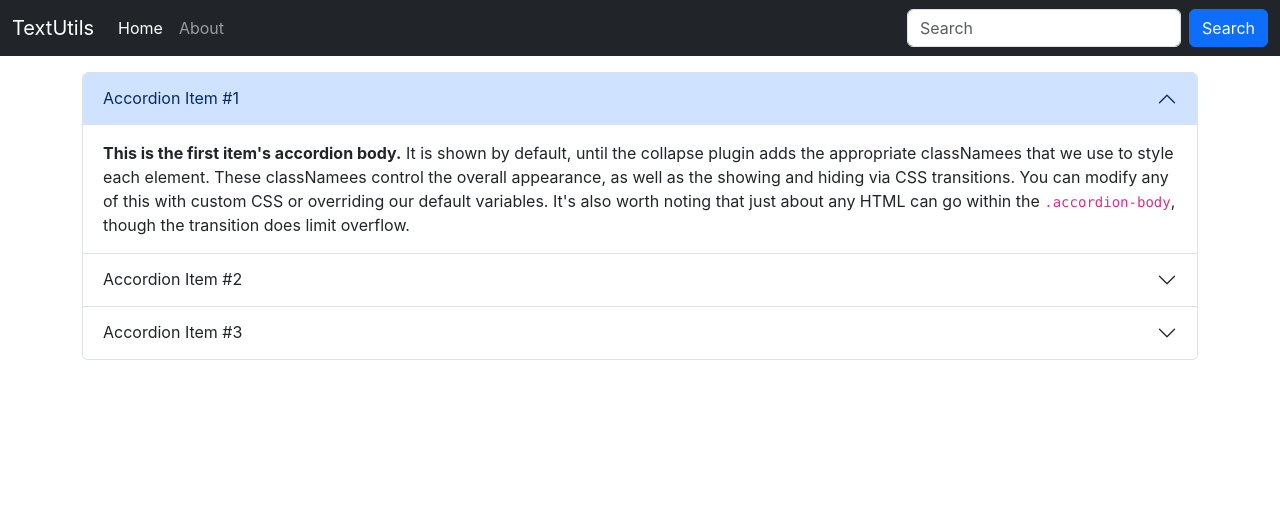
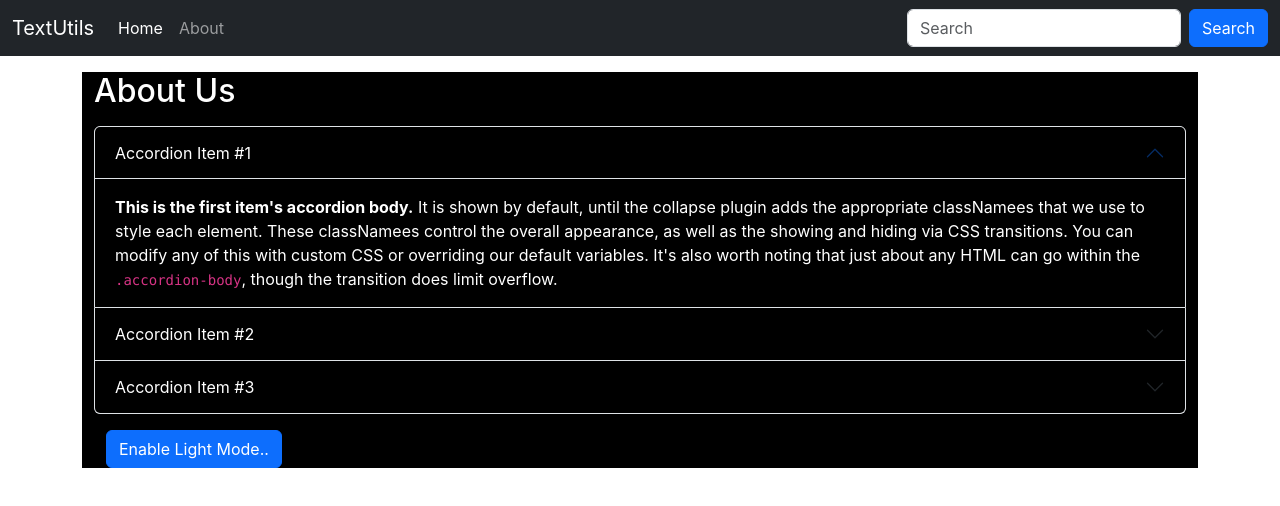
Before and after one commit to praveen199/React-Js, a React (Create React App) app in the folder my-first-app/: page / in a window 1280 px wide. Shown: the top 506 px of the page. Built offline with nearby package versions, Linux system fonts and the light colour scheme.

Commit message:
10.2 : added style in About.js

```diff
--- a/my-first-app/src/components/About.js
+++ b/my-first-app/src/components/About.js
@@ -1,46 +1,81 @@
-import React from 'react'
+import React, { useState } from 'react'
 
 export default function About() {
+
+    const[myStyle,setMyStyle] = useState({
+        color: 'white',
+        backgroundColor: 'black'
+    })
+
+    const[btnText,setBtnText] = useState("Enable Light Mode..")
+
+    const toggleStyle = () => {
+        if (myStyle.color === 'white') {
+            setMyStyle({
+                color: 'black',
+                backgroundColor: 'white',
+                border: '1px solid white'
+            })
+            setBtnText("Enable Dark Mode")
+        } else {
+            setMyStyle({
+                color: 'white',
+                backgroundColor: 'black',
+                border: '1px solid white'
+            })
+            setBtnText("Enable Light Mode")
+        }
+    }
+
+    /* let myStyle = {
+        color: 'white',
+        backgroundColor: 'black'
+    } */
+
     return (
-        <div>
+        <div className="container" style={myStyle}>
+            <h2 className="my-3">About Us</h2>
             <div className="accordion" id="accordionExample">
                 <div className="accordion-item">
                     <h2 className="accordion-header">
-                        <button className="accordion-button" type="button" data-bs-toggle="collapse" data-bs-target="#collapseOne" aria-expanded="true" aria-controls="collapseOne">
+                        <button className="accordion-button" type="button" data-bs-toggle="collapse" data-bs-target="#collapseOne" aria-expanded="true" aria-controls="collapseOne" style={myStyle}>
                             Accordion Item #1
                         </button>
                     </h2>
                     <div id="collapseOne" className="accordion-collapse collapse show" data-bs-parent="#accordionExample">
-                        <div className="accordion-body">
+                        <div className="accordion-body" style={myStyle}>
                             <strong>This is the first item's accordion body.</strong> It is shown by default, until the collapse plugin adds the appropriate classNamees that we use to style each element. These classNamees control the overall appearance, as well as the showing and hiding via CSS transitions. You can modify any of this with custom CSS or overriding our default variables. It's also worth noting that just about any HTML can go within the <code>.accordion-body</code>, though the transition does limit overflow.
                         </div>
                     </div>
                 </div>
                 <div className="accordion-item">
                     <h2 className="accordion-header">
-                        <button className="accordion-button collapsed" type="button" data-bs-toggle="collapse" data-bs-target="#collapseTwo" aria-expanded="false" aria-controls="collapseTwo">
+                        <button className="accordion-button collapsed" type="button" data-bs-toggle="collapse" data-bs-target="#collapseTwo" aria-expanded="false" aria-controls="collapseTwo" style={myStyle}>
                             Accordion Item #2
                         </button>
                     </h2>
                     <div id="collapseTwo" className="accordion-collapse collapse" data-bs-parent="#accordionExample">
-                        <div className="accordion-body">
+                        <div className="accordion-body" style={myStyle}>
                             <strong>This is the second item's accordion body.</strong> It is hidden by default, until the collapse plugin adds the appropriate classNamees that we use to style each element. These classNamees control the overall appearance, as well as the showing and hiding via CSS transitions. You can modify any of this with custom CSS or overriding our default variables. It's also worth noting that just about any HTML can go within the <code>.accordion-body</code>, though the transition does limit overflow.
                         </div>
                     </div>
                 </div>
                 <div className="accordion-item">
                     <h2 className="accordion-header">
-                        <button className="accordion-button collapsed" type="button" data-bs-toggle="collapse" data-bs-target="#collapseThree" aria-expanded="false" aria-controls="collapseThree">
+                        <button className="accordion-button collapsed" type="button" data-bs-toggle="collapse" data-bs-target="#collapseThree" aria-expanded="false" aria-controls="collapseThree" style={myStyle}>
                             Accordion Item #3
                         </button>
                     </h2>
                     <div id="collapseThree" className="accordion-collapse collapse" data-bs-parent="#accordionExample">
-                        <div className="accordion-body">
+                        <div className="accordion-body" style={myStyle}>
                             <strong>This is the third item's accordion body.</strong> It is hidden by default, until the collapse plugin adds the appropriate classNamees that we use to style each element. These classNamees control the overall appearance, as well as the showing and hiding via CSS transitions. You can modify any of this with custom CSS or overriding our default variables. It's also worth noting that just about any HTML can go within the <code>.accordion-body</code>, though the transition does limit overflow.
                         </div>
                     </div>
                 </div>
             </div>
+            <div className="container my-3">
+                <button onClick={toggleStyle} type="button" class="btn btn-primary">{btnText}</button>
+            </div>
         </div>
     )
 }
```
Also changed, not shown: 1 other file (tests, documents, lock files or other folders).
